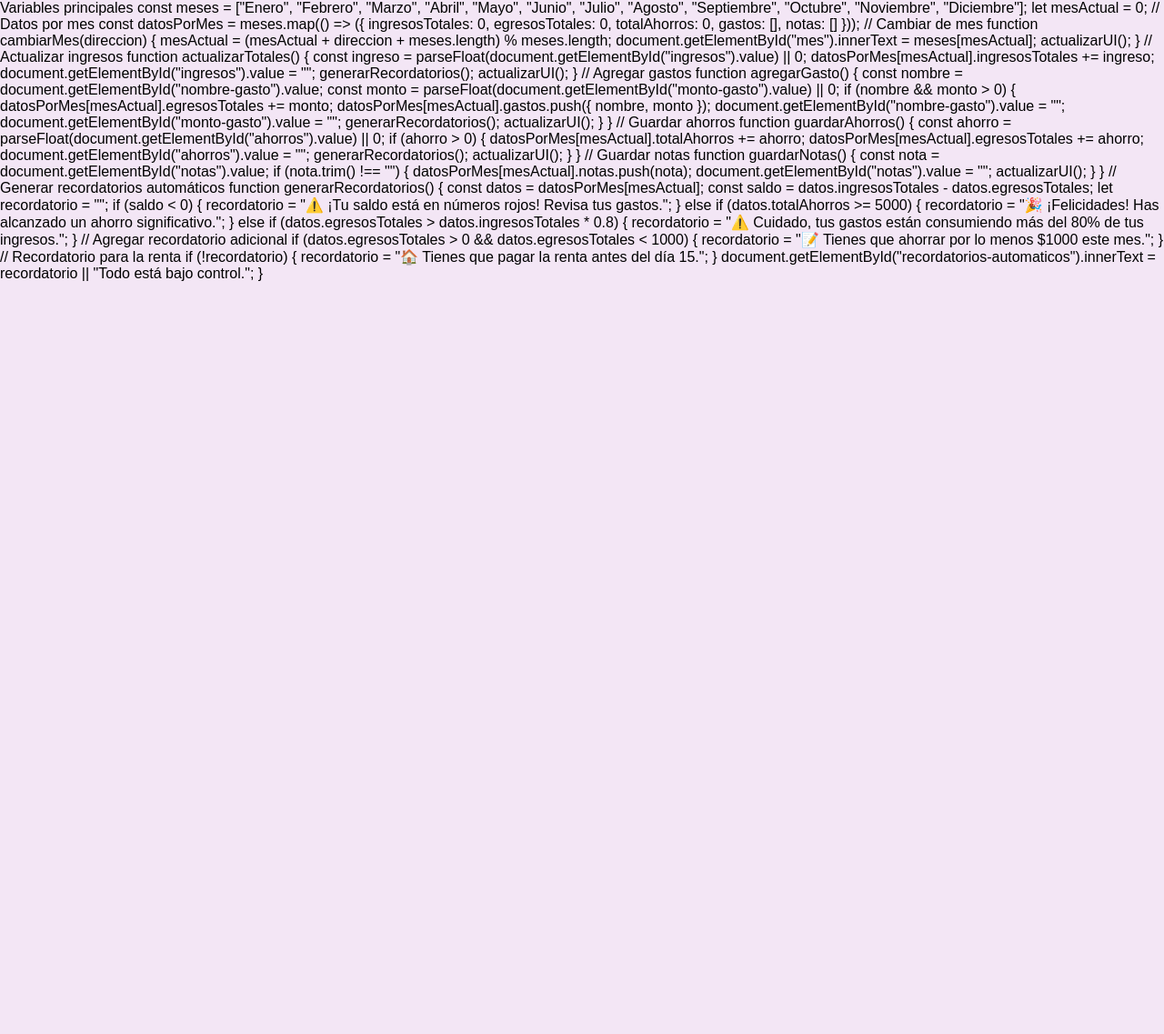
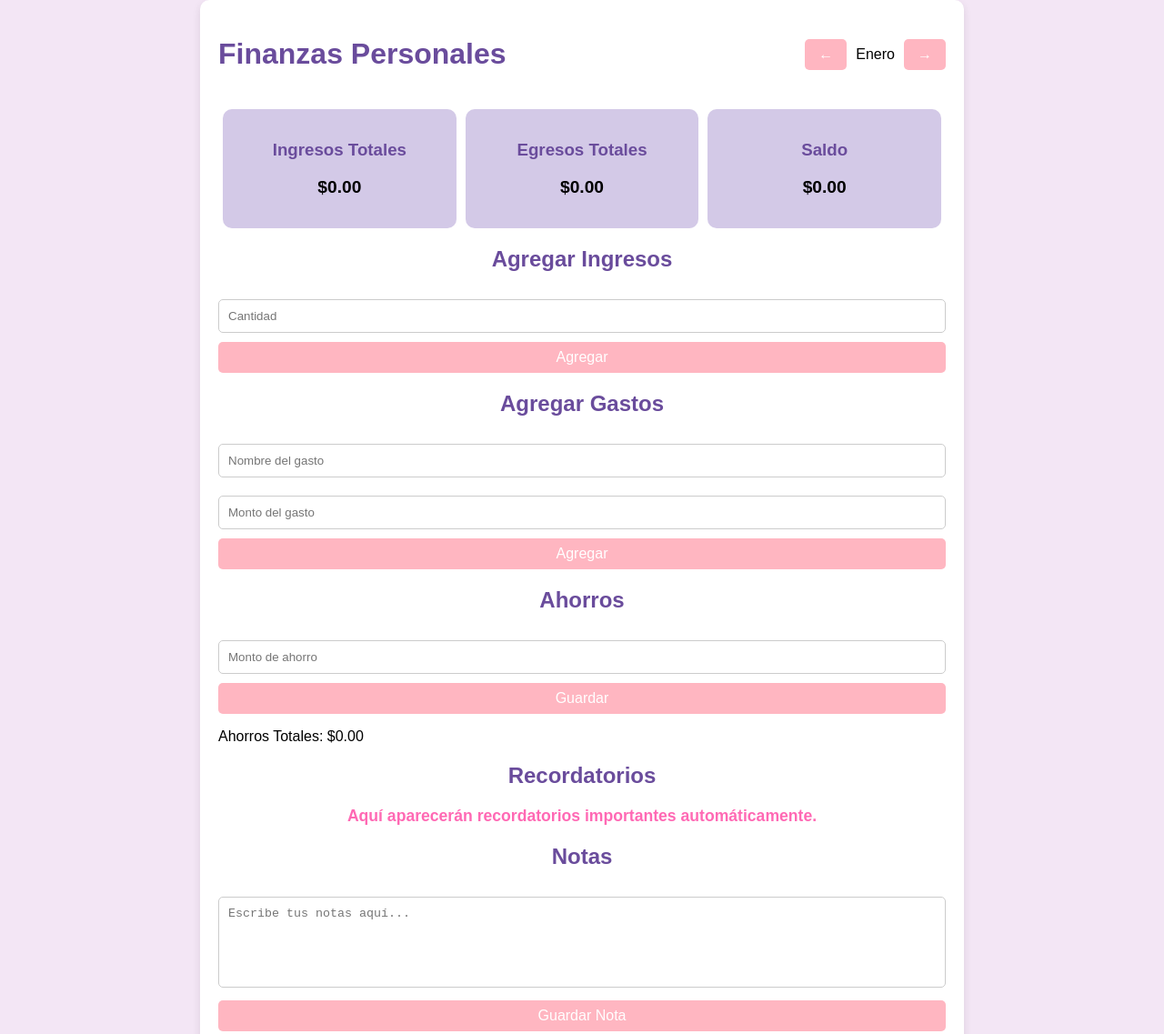
Before and after one commit to Lizette97/control-finanzas, a plain HTML site: page index.html in a window 1280 px wide. Shown: the top 1137 px of the page at 91% size. Before the commit the page ends 800 px from the top, so only its background shows below. Drawn offline with Linux system fonts and the light colour scheme.

Commit message:
index.html

```diff
--- a/index.html
+++ b/index.html
@@ -5,97 +5,73 @@
   <meta name="viewport" content="width=device-width, initial-scale=1.0">
   <title>Control de Finanzas</title>
   <link rel="stylesheet" href="styles.css">
-</head>Variables principales
-const meses = ["Enero", "Febrero", "Marzo", "Abril", "Mayo", "Junio", "Julio", "Agosto", "Septiembre", "Octubre", "Noviembre", "Diciembre"];
-let mesActual = 0;
+</head>
+<body>
+  <div class="container">
+    <!-- Cabecera -->
+    <header>
+      <h1>Finanzas Personales</h1>
+      <div class="mes-selector">
+        <button onclick="cambiarMes(-1)">&#8592;</button>
+        <span id="mes">Enero</span>
+        <button onclick="cambiarMes(1)">&#8594;</button>
+      </div>
+    </header>
 
-// Datos por mes
-const datosPorMes = meses.map(() => ({
-  ingresosTotales: 0,
-  egresosTotales: 0,
-  totalAhorros: 0,
-  gastos: [],
-  notas: []
-}));
+    <!-- Resumen -->
+    <div class="resumen">
+      <div class="resumen-item">
+        <h3>Ingresos Totales</h3>
+        <p id="ingresos-totales">$0.00</p>
+      </div>
+      <div class="resumen-item">
+        <h3>Egresos Totales</h3>
+        <p id="egresos-totales">$0.00</p>
+      </div>
+      <div class="resumen-item">
+        <h3>Saldo</h3>
+        <p id="saldo">$0.00</p>
+      </div>
+    </div>
 
-// Cambiar de mes
-function cambiarMes(direccion) {
-  mesActual = (mesActual + direccion + meses.length) % meses.length;
-  document.getElementById("mes").innerText = meses[mesActual];
-  actualizarUI();
-}
+    <!-- Ingresos -->
+    <section>
+      <h2>Agregar Ingresos</h2>
+      <input type="number" id="ingresos" placeholder="Cantidad">
+      <button onclick="actualizarTotales()">Agregar</button>
+    </section>
 
-// Actualizar ingresos
-function actualizarTotales() {
-  const ingreso = parseFloat(document.getElementById("ingresos").value) || 0;
-  datosPorMes[mesActual].ingresosTotales += ingreso;
-  document.getElementById("ingresos").value = "";
-  generarRecordatorios();
-  actualizarUI();
-}
+    <!-- Gastos -->
+    <section>
+      <h2>Agregar Gastos</h2>
+      <input type="text" id="nombre-gasto" placeholder="Nombre del gasto">
+      <input type="number" id="monto-gasto" placeholder="Monto del gasto">
+      <button onclick="agregarGasto()">Agregar</button>
+      <ul id="lista-gastos"></ul>
+    </section>
 
-// Agregar gastos
-function agregarGasto() {
-  const nombre = document.getElementById("nombre-gasto").value;
-  const monto = parseFloat(document.getElementById("monto-gasto").value) || 0;
+    <!-- Ahorros -->
+    <section>
+      <h2>Ahorros</h2>
+      <input type="number" id="ahorros" placeholder="Monto de ahorro">
+      <button onclick="guardarAhorros()">Guardar</button>
+      <p id="total-ahorros">Ahorros Totales: $0.00</p>
+    </section>
 
-  if (nombre && monto > 0) {
-    datosPorMes[mesActual].egresosTotales += monto;
-    datosPorMes[mesActual].gastos.push({ nombre, monto });
+    <!-- Recordatorios -->
+    <section>
+      <h2>Recordatorios</h2>
+      <p id="recordatorios-automaticos">Aquí aparecerán recordatorios importantes automáticamente.</p>
+    </section>
 
-    document.getElementById("nombre-gasto").value = "";
-    document.getElementById("monto-gasto").value = "";
-    generarRecordatorios();
-    actualizarUI();
-  }
-}
-
-// Guardar ahorros
-function guardarAhorros() {
-  const ahorro = parseFloat(document.getElementById("ahorros").value) || 0;
-
-  if (ahorro > 0) {
-    datosPorMes[mesActual].totalAhorros += ahorro;
-    datosPorMes[mesActual].egresosTotales += ahorro;
-    document.getElementById("ahorros").value = "";
-    generarRecordatorios();
-    actualizarUI();
-  }
-}
-
-// Guardar notas
-function guardarNotas() {
-  const nota = document.getElementById("notas").value;
-  if (nota.trim() !== "") {
-    datosPorMes[mesActual].notas.push(nota);
-    document.getElementById("notas").value = "";
-    actualizarUI();
-  }
-}
-
-// Generar recordatorios automáticos
-function generarRecordatorios() {
-  const datos = datosPorMes[mesActual];
-  const saldo = datos.ingresosTotales - datos.egresosTotales;
-  let recordatorio = "";
-
-  if (saldo < 0) {
-    recordatorio = "⚠️ ¡Tu saldo está en números rojos! Revisa tus gastos.";
-  } else if (datos.totalAhorros >= 5000) {
-    recordatorio = "🎉 ¡Felicidades! Has alcanzado un ahorro significativo.";
-  } else if (datos.egresosTotales > datos.ingresosTotales * 0.8) {
-    recordatorio = "⚠️ Cuidado, tus gastos están consumiendo más del 80% de tus ingresos.";
-  }
-
-  // Agregar recordatorio adicional
-  if (datos.egresosTotales > 0 && datos.egresosTotales < 1000) {
-    recordatorio = "📝 Tienes que ahorrar por lo menos $1000 este mes.";
-  }
-
-  // Recordatorio para la renta
-  if (!recordatorio) {
-    recordatorio = "🏠 Tienes que pagar la renta antes del día 15.";
-  }
-
-  document.getElementById("recordatorios-automaticos").innerText = recordatorio || "Todo está bajo control.";
-}
+    <!-- Notas -->
+    <section>
+      <h2>Notas</h2>
+      <textarea id="notas" placeholder="Escribe tus notas aquí..."></textarea>
+      <button onclick="guardarNotas()">Guardar Nota</button>
+      <ul id="lista-notas"></ul>
+    </section>
+  </div>
+  <script src="script.js"></script>
+</body>
+</html>
```
